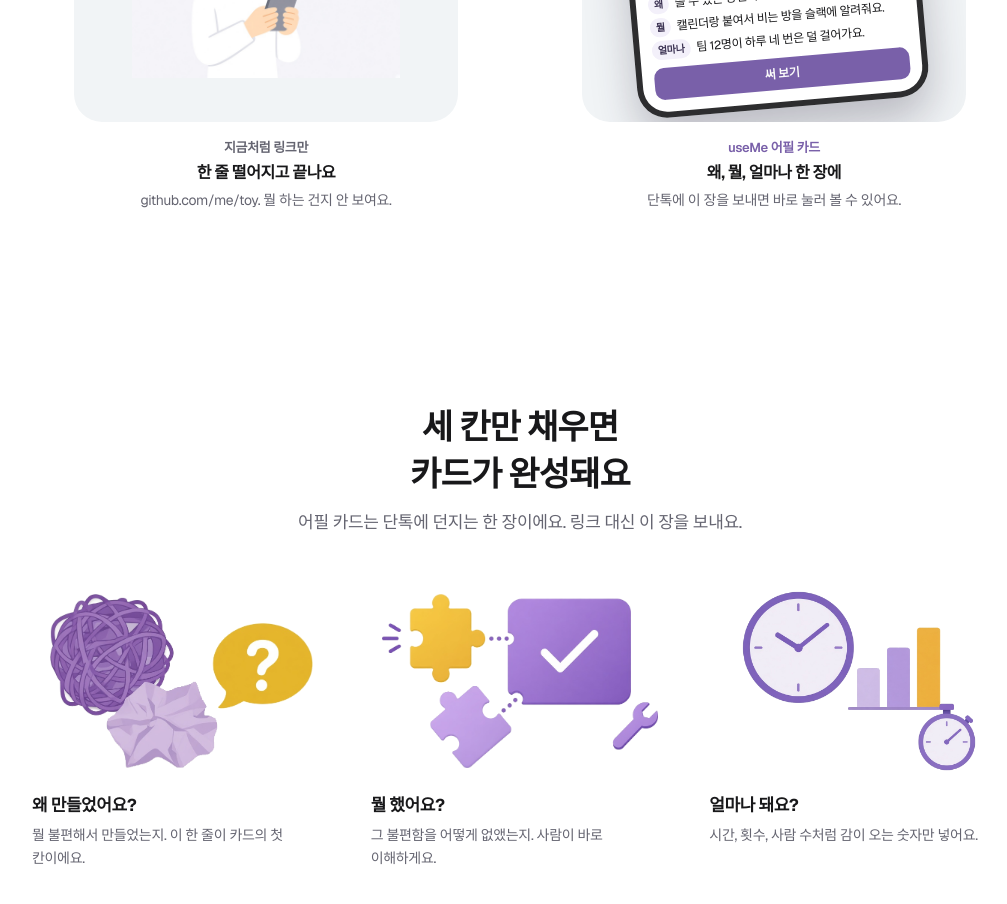
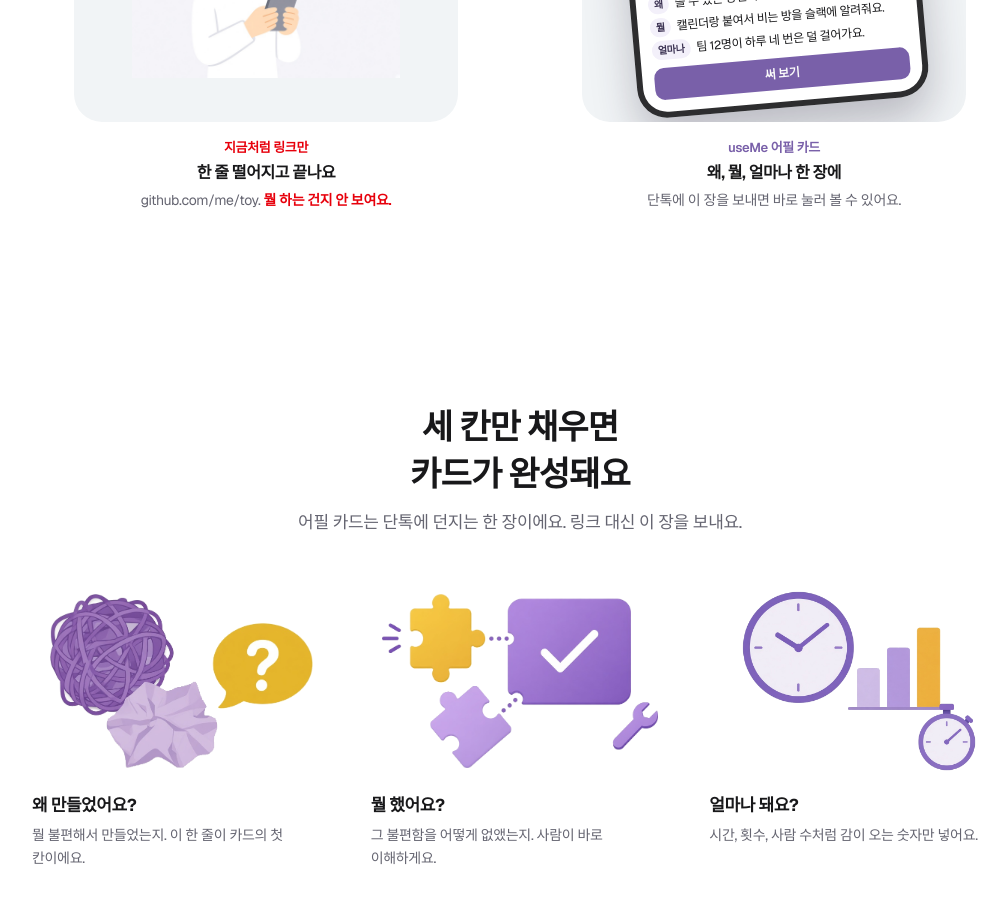
Before and after one commit to Kbomi16/useme, a Next.js app in the folder apps/web/: page / in a window 1280 px wide. Shown: the part 1280-2184 px from the top of the page, without its empty margins (120-1127 px from the left). Built offline with nearby package versions, Linux system fonts and the light colour scheme; a web font is replaced by a local one.

Commit message:
💬 fix: 랜딩 페이지 문제 설명 텍스트 스타일 수정
- LandingProblem 컴포넌트의 텍스트 색상 변경 및 구조 개선
- 링크 텍스트에 강조 스타일 추가하여 가독성 향상

```diff
--- a/apps/web/app/_components/LandingProblem.tsx
+++ b/apps/web/app/_components/LandingProblem.tsx
@@ -30,14 +30,17 @@ export default function LandingProblem() {
                 />
               </div>
               <figcaption className="flex flex-col gap-1">
-                <p className="text-muted-foreground text-[13px] font-semibold">
+                <p className="text-destructive text-[13px] font-semibold">
                   지금처럼 링크만
                 </p>
                 <p className="text-[16px] font-bold tracking-tight break-keep">
                   한 줄 떨어지고 끝나요
                 </p>
-                <p className="text-muted-foreground text-[14px] leading-relaxed break-keep">
-                  github.com/me/toy. 뭘 하는 건지 안 보여요.
+                <p className="text-[14px] leading-relaxed break-keep">
+                  <span className="text-muted-foreground">github.com/me/toy.</span>{" "}
+                  <span className="text-destructive font-semibold">
+                    뭘 하는 건지 안 보여요.
+                  </span>
                 </p>
               </figcaption>
             </figure>
```
